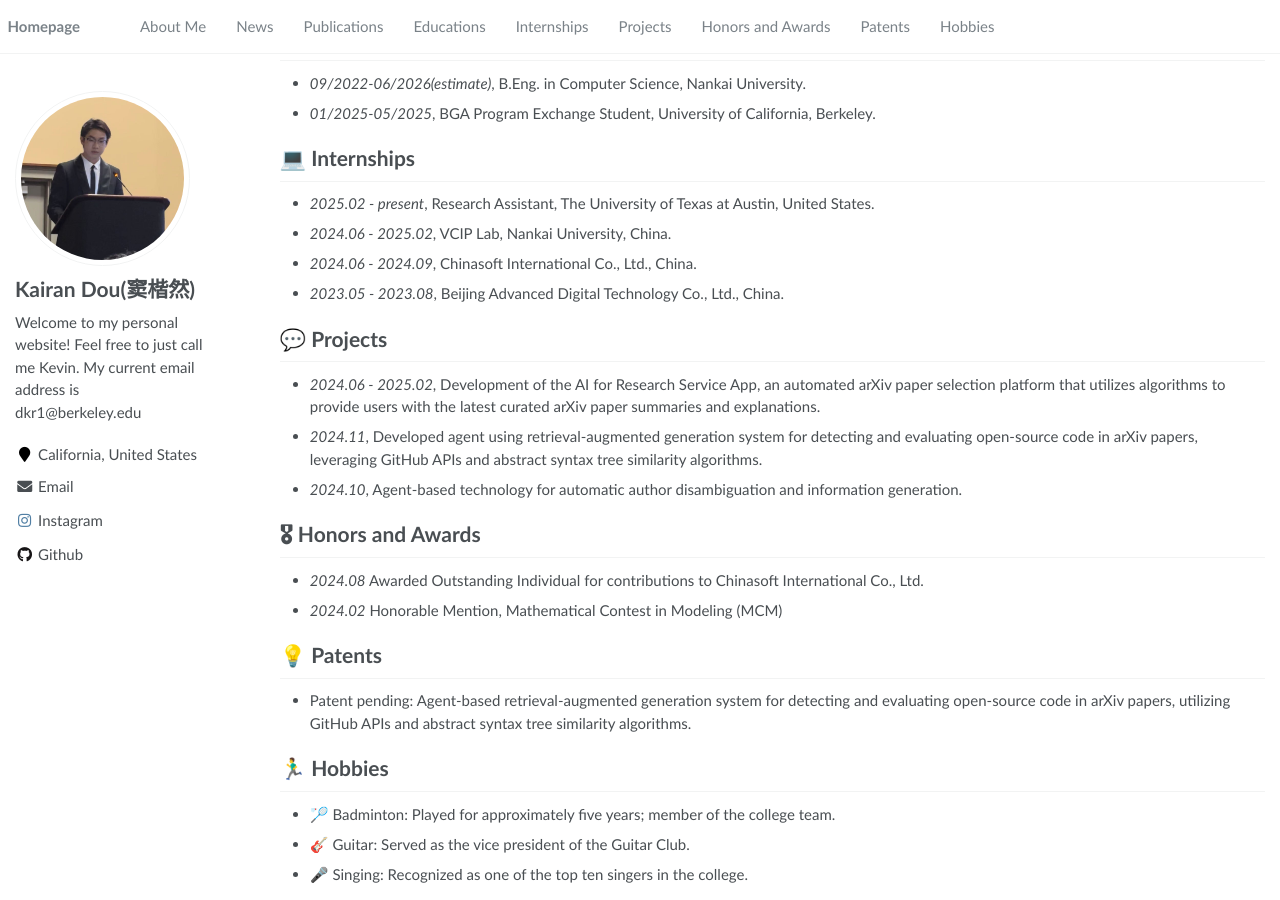
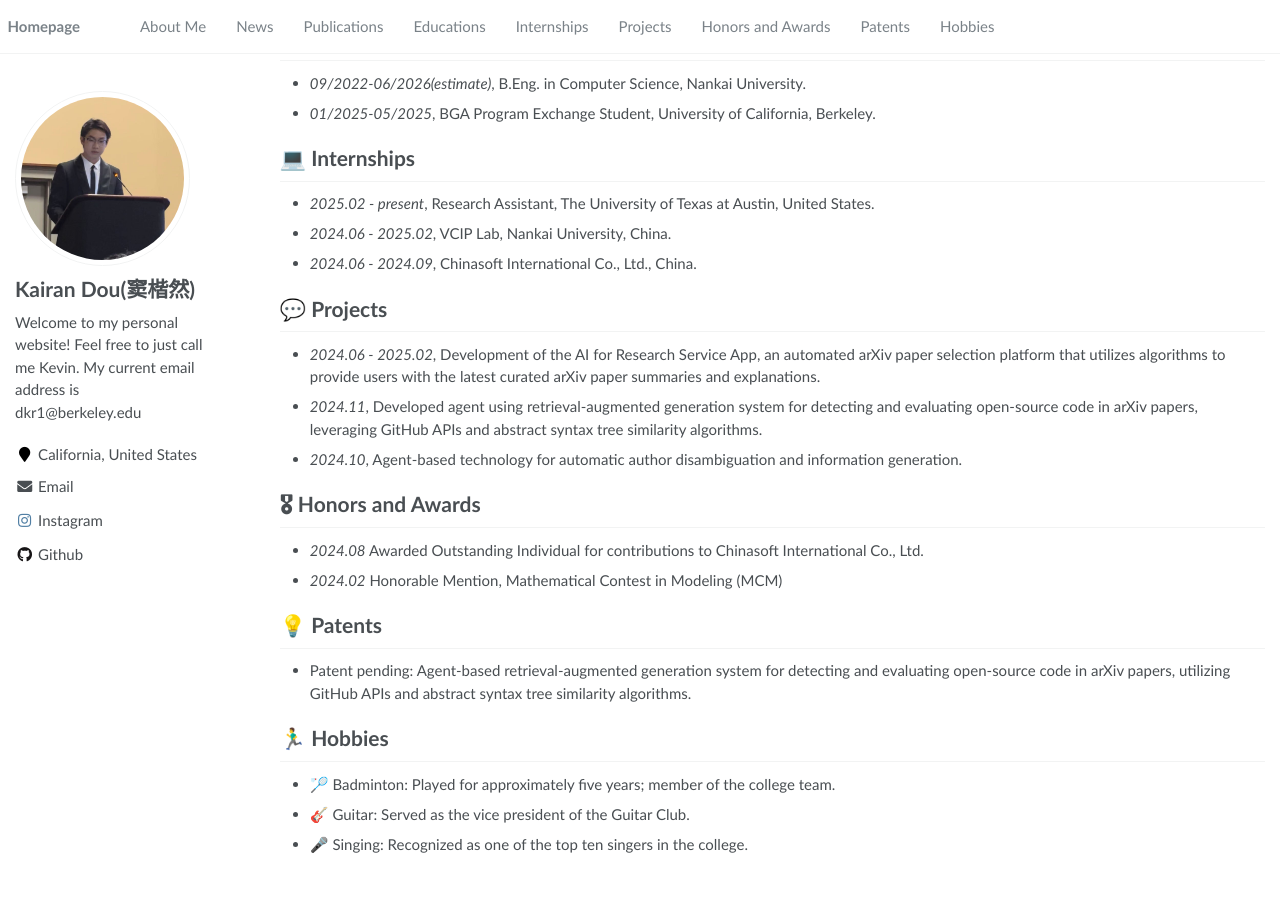
Before and after one commit to Darkeyessss/Darkeyessss.github.io, a Jekyll site: the page built from _pages/about.md, in a window 1280 px wide and 900 px high, scrolled down 960 px. Built offline with Jekyll 4.4.1, drawn with Linux system fonts in a browser that asks for light colours; after the commit the page ends 1830 px from its top, so only the background shows below that.

Commit message:
Update about.md

```diff
--- a/_pages/about.md
+++ b/_pages/about.md
@@ -63,7 +63,7 @@ Penghai Zhao, Xinghua Xing, **Kairan Dou**, Jinyu Tian, Ying Tai, Jian Yang, Min
 - *2025.02 - present*, Research Assistant, The University of Texas at Austin, United States.
 - *2024.06 - 2025.02*, VCIP Lab, Nankai University, China.
 - *2024.06 - 2024.09*, Chinasoft International Co., Ltd., China.
-- *2023.05 - 2023.08*, Beijing Advanced Digital Technology Co., Ltd., China.
+<!-- - *2023.05 - 2023.08*, Beijing Advanced Digital Technology Co., Ltd., China.-->
 
 # 💬 Projects
 - *2024.06 - 2025.02*, Development of the AI for Research Service App, an automated arXiv paper selection platform that utilizes algorithms to provide users with the latest curated arXiv paper summaries and explanations.
```
